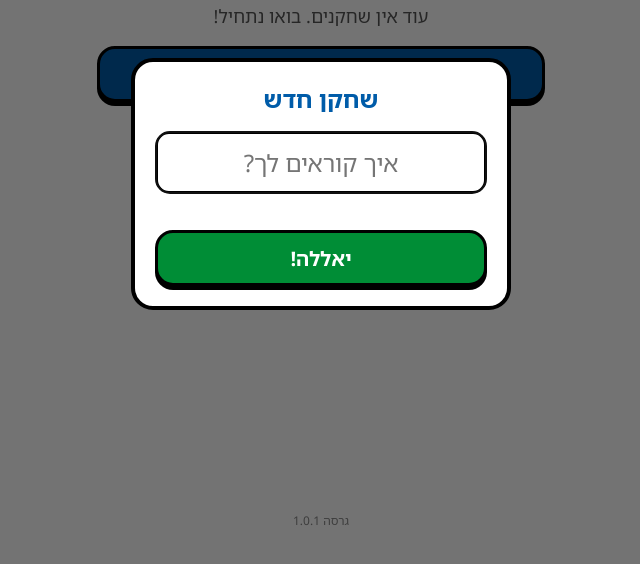
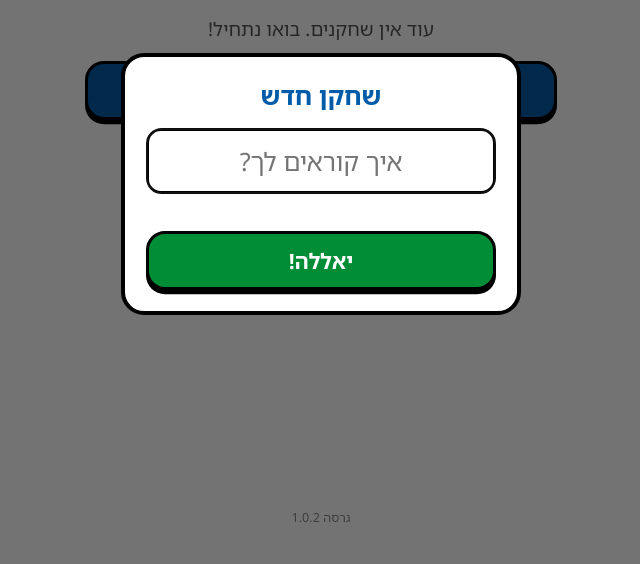
Before and after one commit to ilanhalakhmi/bunny-world, a plain HTML site: page index.html in a window 1280 px wide. Shown: the part 216-780 px from the top of the page, without its empty margins (319-959 px from the left). Drawn offline with Linux system fonts and the light colour scheme.

Commit message:
Scale UI up on tablets, clearer Saturn clue (v1.0.2)
Co-Authored-By: Claude Sonnet 5.5 <noreply@anthropic.com>

```diff
--- a/app.js
+++ b/app.js
@@ -1,7 +1,7 @@
 // App core: storage, players (several per phone), router, home screen, briefcase, update button.
 // Games live in game-facts.js and game-kitchen.js and register themselves in SCREENS / GAMES.
 
-const VERSION = "1.0.1";
+const VERSION = "1.0.2";
 const STORE_KEY = "frooky.v1";
 const SCREENS = {};          // name -> function(root, args)
 const GAMES = [];            // registered mini-games (shown on the home screen)
@@ -221,9 +221,18 @@ function checkUpdate() {
 }
 
 /* ---------- start ---------- */
+// Tablets: scale the whole UI up (CSS zoom) so it matches the phone's proportions.
+function applyScale() {
+  const w = window.innerWidth, hgt = window.innerHeight;
+  const z = Math.max(1, Math.min(w / 400, hgt / 760, 2.4));
+  document.body.style.zoom = z > 1.02 ? z : "";
+  document.documentElement.style.setProperty("--vh", (hgt / (z > 1.02 ? z : 1)) + "px");
+}
+window.addEventListener("resize", applyScale);
+
 const App = {
   start() {
-    loadDB();
+    loadDB(); applyScale();
     Snd.sfxOn = DB.settings.sfx; Snd.musicOn = DB.settings.music;
     // sound can only start after the first tap
     document.addEventListener("pointerdown", () => Snd.unlock(), { once: false, passive: true });
--- a/data/data-facts-space.js
+++ b/data/data-facts-space.js
@@ -25,8 +25,8 @@ const FACTS_SPACE = [
     text: "על נוגה, סיבוב אחד סביב עצמה לוקח יותר זמן מהקפה אחת סביב השמש.",
     explain: "נוגה מסתובבת לאט מאוד: סיבוב אחד לוקח כ-243 ימי כדור הארץ, והקפה סביב השמש רק כ-225." },
   { id: "space-007", topic: "space", pic: "saturn", level: "medium", answer: true,
-    text: "שבתאי קל יותר ממים.",
-    explain: "שבתאי עשוי בעיקר מגז. אילו היה אפשר להניח אותו באמבטיה ענקית, הוא היה צף!" },
+    text: "אם היה אפשר להניח את שבתאי בבריכה ענקית מלאה במים, הוא היה צף.",
+    explain: "שבתאי עשוי בעיקר מגז קל, ולכן הוא קל יותר ממים. הוא כוכב הלכת היחיד שככה!" },
   { id: "space-008", topic: "space", pic: "sun", level: "medium", answer: true,
     text: "כמעט כל החומר במערכת השמש נמצא בשמש.",
     explain: "השמש היא יותר מ-99% מכל מה שיש במערכת השמש. כל שאר הכוכבים והירחים הם רק קצת." },
--- a/style.css
+++ b/style.css
@@ -4,6 +4,7 @@
   --paper: #FFF8E7; --ink: #000; --pink: #F6879B;
 }
 * { box-sizing: border-box; -webkit-tap-highlight-color: transparent; }
+:root { --vh: 100dvh; }
 html, body { margin: 0; background: #fff; color: var(--ink); }
 body { font-family: "Segoe UI", Roboto, "Noto Sans Hebrew", Arial, sans-serif; font-size: 18px; -webkit-user-select: none; user-select: none; touch-action: manipulation; }
 button { font-family: inherit; cursor: pointer; }
@@ -15,8 +16,8 @@ p { margin: 6px 0; }
 .hint { text-align: center; color: #555; }
 small { font-size: 14px; color: inherit; opacity: .8; }
 
-#app { max-width: 480px; margin: 0 auto; min-height: 100dvh; position: relative; overflow-x: clip; }
-.screen { display: flex; flex-direction: column; gap: 12px; padding: 12px 16px calc(40px + env(safe-area-inset-bottom)); min-height: 100dvh; position: relative; }
+#app { max-width: 480px; margin: 0 auto; min-height: var(--vh); position: relative; overflow-x: clip; }
+.screen { display: flex; flex-direction: column; gap: 12px; padding: 12px 16px calc(40px + env(safe-area-inset-bottom)); min-height: var(--vh); position: relative; }
 
 /* ---------- buttons ---------- */
 .btn { min-height: 56px; padding: 10px 18px; border: 3px solid #000; border-radius: 18px; font-size: 20px; font-weight: bold; background: #fff; color: #000; box-shadow: 0 4px 0 #000; display: flex; align-items: center; justify-content: center; gap: 8px; flex-wrap: wrap; }
@@ -58,7 +59,7 @@ small { font-size: 14px; color: inherit; opacity: .8; }
 .form-msg { color: var(--orange); font-weight: bold; min-height: 24px; text-align: center; }
 
 /* ---------- home ---------- */
-.hero { height: min(32vh, 280px); display: flex; justify-content: center; }
+.hero { height: min(calc(.32 * var(--vh)), 280px); display: flex; justify-content: center; }
 .hero svg { height: 100%; width: auto; }
 .hero.hop svg { animation: hop .6s ease 2; }
 .bubble { position: relative; background: #fff; border: 3px solid #000; border-radius: 18px; padding: 8px 14px; font-weight: bold; text-align: center; font-size: 19px; }
@@ -90,7 +91,7 @@ small { font-size: 14px; color: inherit; opacity: .8; }
 .open-case { padding-top: 24px; }
 
 .speech-row { display: flex; align-items: center; gap: 10px; }
-.speech-row.tight .face, .speech-row.tight .kitchen-frooky { width: auto; height: clamp(150px, 26vh, 220px); flex: none; }
+.speech-row.tight .face, .speech-row.tight .kitchen-frooky { width: auto; height: clamp(150px, calc(.26 * var(--vh)), 220px); flex: none; }
 .speech-row.tight .face svg, .speech-row.tight .kitchen-frooky svg { height: 100%; width: auto; display: block; }
 .face svg, .kitchen-frooky svg { width: 100%; height: auto; display: block; }
 .answers { display: grid; grid-template-columns: 1fr 1.25fr; gap: 10px; }
@@ -104,7 +105,7 @@ small { font-size: 14px; color: inherit; opacity: .8; }
 .screen.play { padding: 0; }
 .bg { position: fixed; inset: 0; z-index: 0; overflow: hidden; }
 .bg svg { width: 100%; height: 100%; display: block; }
-.play-inner { position: relative; z-index: 1; display: flex; flex-direction: column; gap: 14px; padding: 12px 16px calc(16px + env(safe-area-inset-bottom)); min-height: 100dvh; }
+.play-inner { position: relative; z-index: 1; display: flex; flex-direction: column; gap: 14px; padding: 12px 16px calc(16px + env(safe-area-inset-bottom)); min-height: var(--vh); }
 .play-inner .answers, .play-inner .btn { margin-top: auto; }
 .play-inner .speech-row { margin-top: auto; }
 .play-inner .speech-row + .answers { margin-top: 0; }
@@ -164,5 +165,5 @@ small { font-size: 14px; color: inherit; opacity: .8; }
 .toast { animation: fadeUpToast .3s ease; }
 @keyframes fadeUpToast { from { opacity: 0; } to { opacity: 1; } }
 
-@media (max-height: 700px) { .pic { width: 96px; height: 96px; } .hero { height: 24vh; } .clue { font-size: 20px; } }
+@media (max-height: 700px) { .pic { width: 96px; height: 96px; } .hero { height: calc(.24 * var(--vh)); } .clue { font-size: 20px; } }
 @media (prefers-reduced-motion: reduce) { * { animation-duration: .01s !important; } }
--- a/sw.js
+++ b/sw.js
@@ -1,6 +1,6 @@
 // Service worker: cache-first so the game works offline.
 // BUMP `VERSION` on every release, otherwise phones keep the old cached files.
-const VERSION = "1.0.1";
+const VERSION = "1.0.2";
 const CACHE = "frooky-" + VERSION;
 const FILES = [
   "./", "index.html", "style.css", "app.js", "frooky.js", "audio.js", "rewards.js", "game-facts.js", "game-kitchen.js",
```
